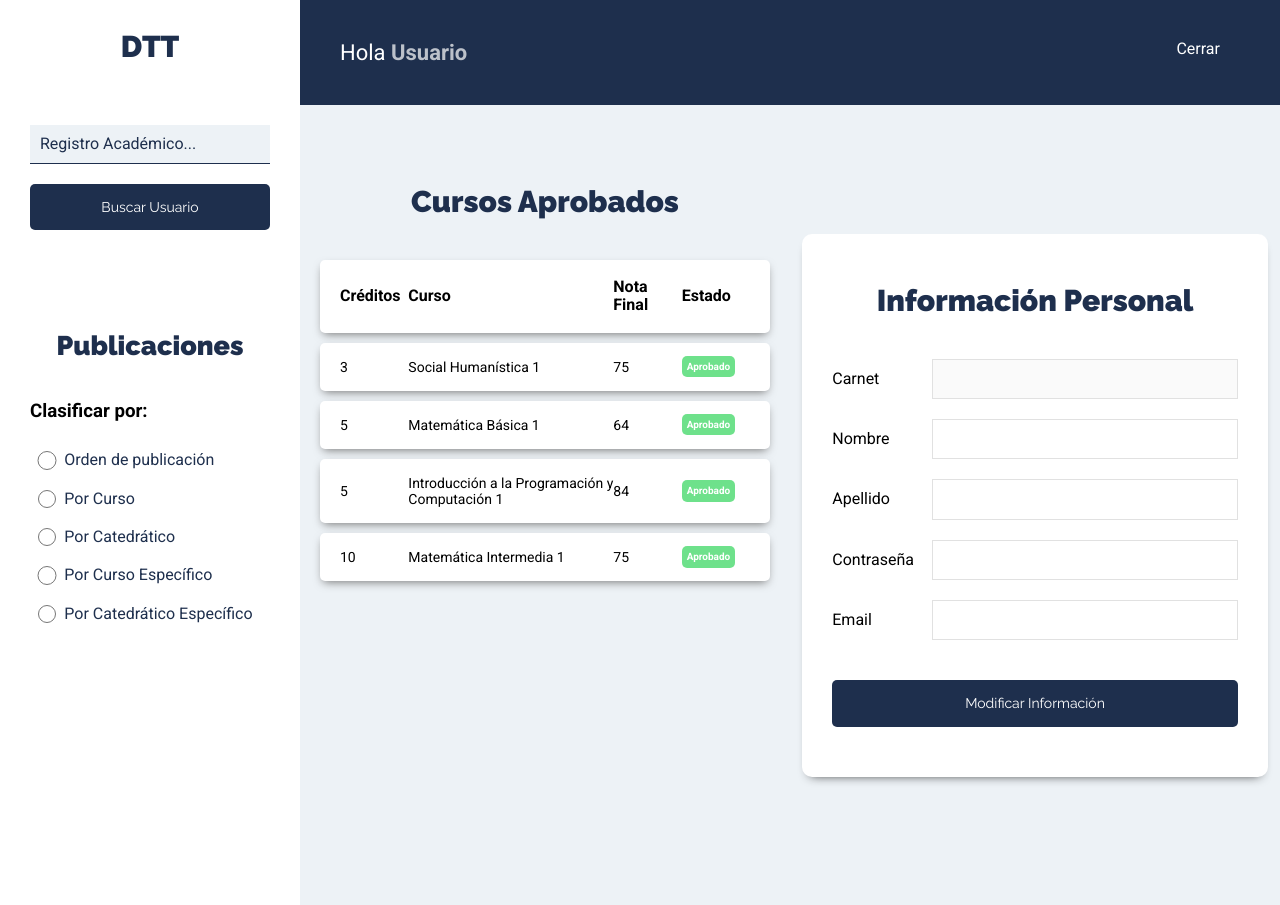
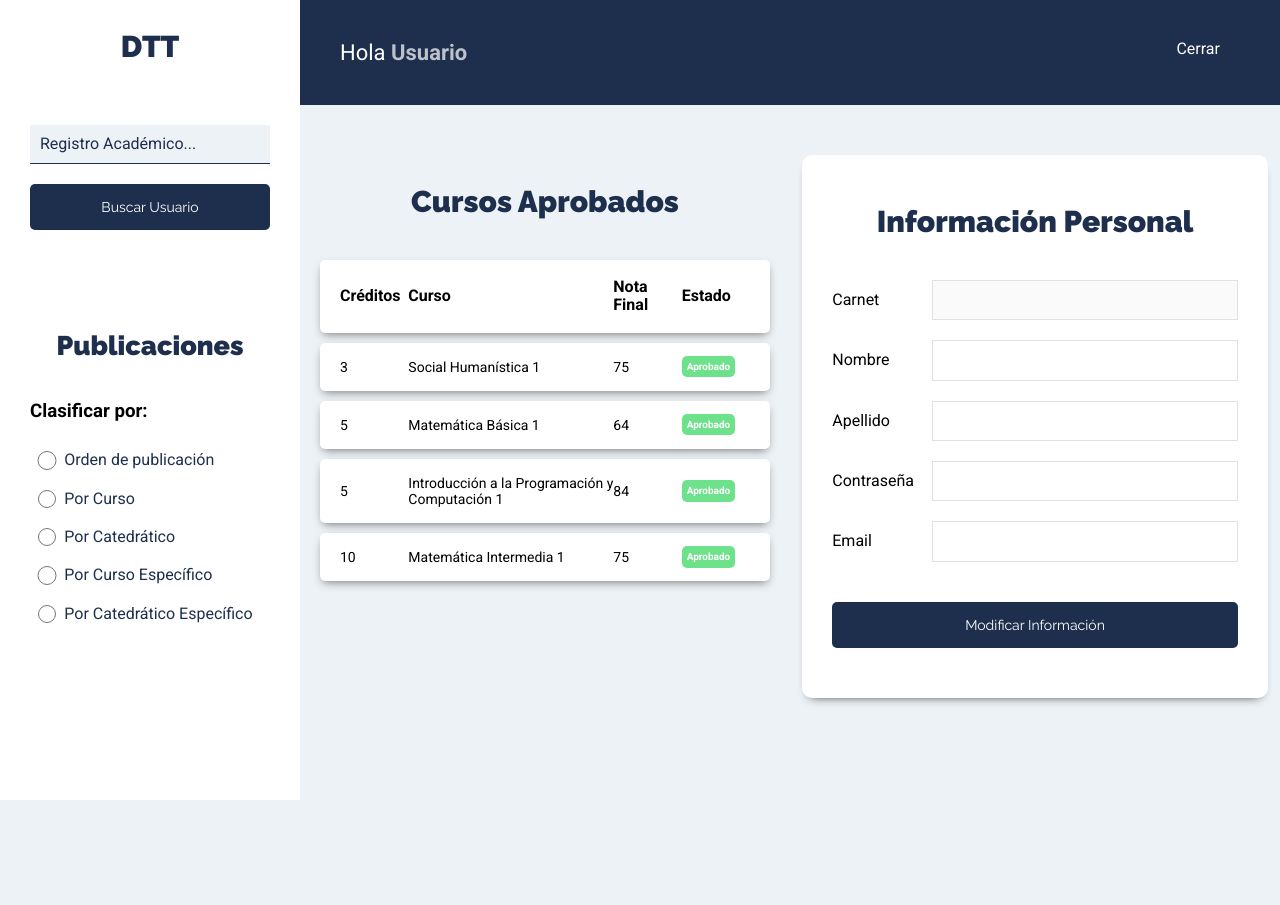
Before and after one commit to bryan967132/PracticasIniciales_DesarrolloWeb, a React (Create React App) app in the folder frontend/: page /mi-perfil in a window 1280 px wide. After the commit the page ends 800 px from the top, so only its background shows below. Built offline with nearby package versions, Linux system fonts and the light colour scheme.

Commit message:
Ajustes Apariencia

```diff
--- a/frontend/src/index.css
+++ b/frontend/src/index.css
@@ -414,8 +414,7 @@ aside  {
 }
 
 .form-perfil {
-  height: 100vh;
-  min-height: 800px;
+  padding-top: 5rem;
   display: flex;
   align-items: center;
   justify-content: center;
```
